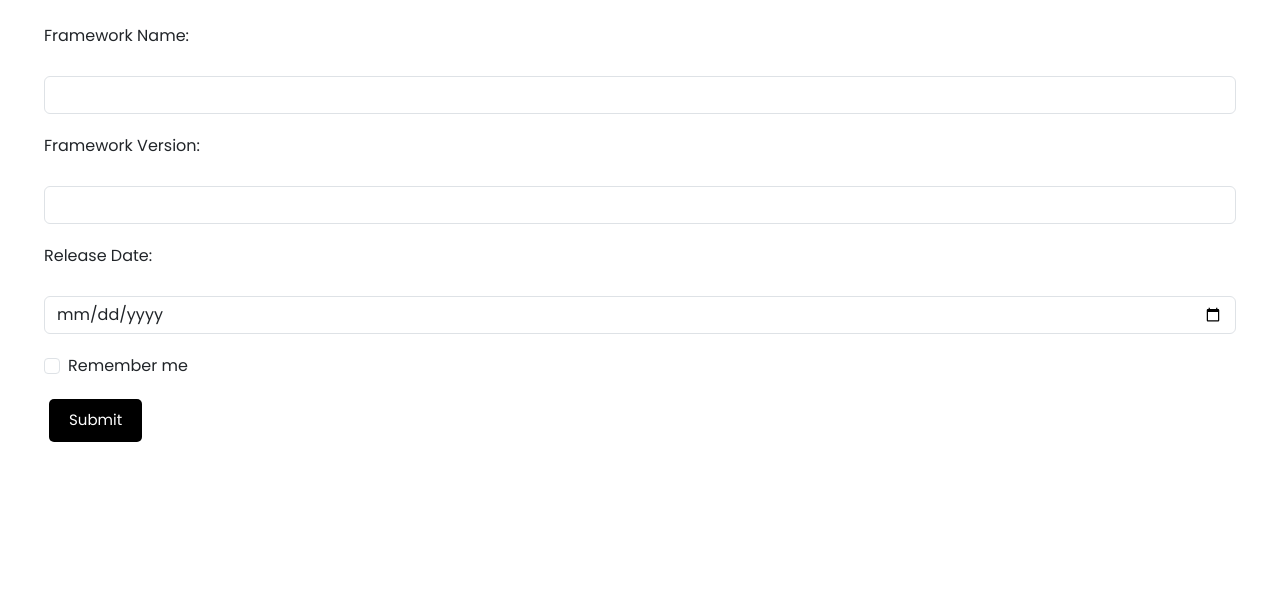
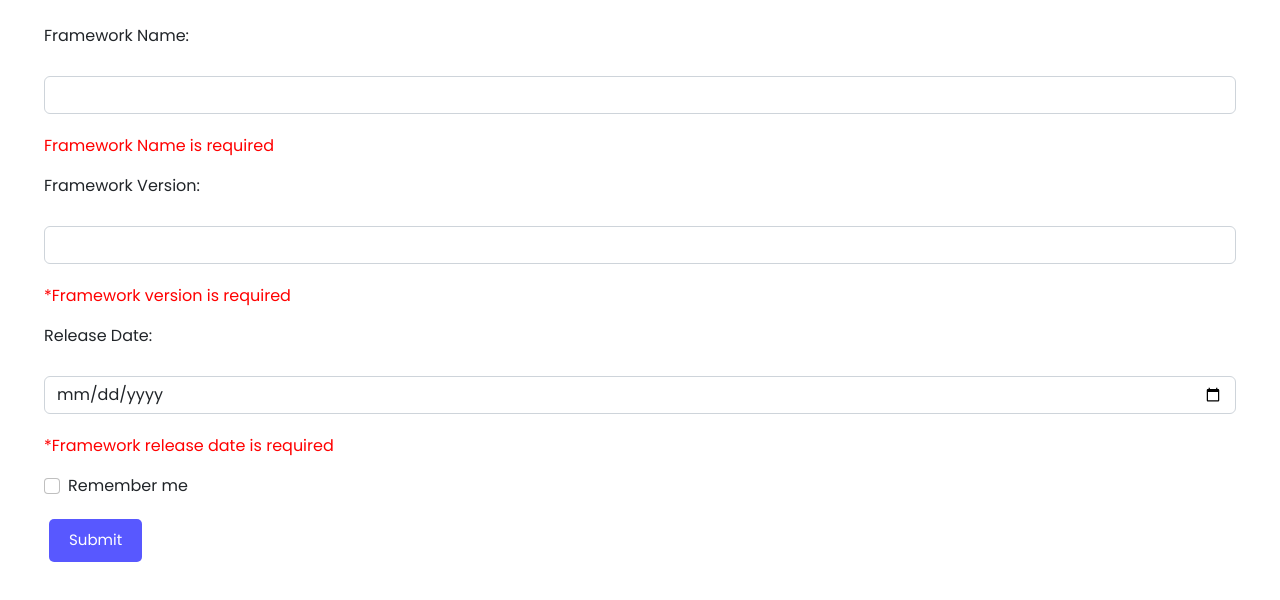
Before and after one commit to irfan-rumon/My-First-Angular-App, an Angular app in the folder frontend/: page /r in a window 1280 px wide. Shown: the top 600 px of the page. Built offline with nearby package versions, Linux system fonts and the light colour scheme.

Commit message:
Implement react form validation

```diff
--- a/frontend/package.json
+++ b/frontend/package.json
@@ -21,6 +21,7 @@
     "@fortawesome/angular-fontawesome": "^0.11.1",
     "@fortawesome/fontawesome-svg-core": "^6.1.1",
     "@fortawesome/free-solid-svg-icons": "^6.1.2",
+    "bootstrap": "^5.2.0",
     "rxjs": "~7.5.0",
     "tslib": "^2.3.0",
     "zone.js": "~0.11.4"
--- a/frontend/src/app/components/reactive-form/reactive-form.component.css
+++ b/frontend/src/app/components/reactive-form/reactive-form.component.css
@@ -0,0 +1,3 @@
+#submit-button{
+    background-color: blue;
+}
--- a/frontend/src/app/components/reactive-form/reactive-form.component.html
+++ b/frontend/src/app/components/reactive-form/reactive-form.component.html
@@ -1,17 +1,44 @@
 <div class="m-4">
-    <form [formGroup]="reactiveForm" (ngSubmit)="onSubmit()">
+    <form [formGroup]="frForm" (ngSubmit)="onSubmit()">
         <div class="mb-3">
             <label class="form-label" for="name">Framework Name:</label>
-            <input type="text" class="form-control" formControlName="name" required>
-        </div>
-        <div class="mb-3">
-            <label class="form-label" for="version">Framework Version:</label>
-            <input type="text" class="form-control" formControlName="version" required>
+            <input type="text" class="form-control"  id="name" formControlName="name" >
+            <span style="color:red;" *ngIf="name && name.untouched &&  name.errors?.['required']" >
+                Framework Name is required
+            </span>
+
+            <span style="color:red;" *ngIf="name && name.dirty && name.errors?.['minlength']" >
+                Framework Name must be at least 3 characters long.
+            </span>
+
+            <span style="color:red;" *ngIf="name && name.dirty && name.errors?.['maxlength']" >
+                Framework Name must be at most 5 characters long.
+            </span>
         </div>
 
         <div class="mb-3">
-            <label class="form-label" for="version">Release Date:</label>
-            <input type="date" class="form-control" formControlName="date" required>
+            <label class="form-label" for="name">Framework Version:</label>
+            <input type="text" class="form-control"  id="version" formControlName="version" >
+            <span style="color:red;" *ngIf="version && version.untouched && version.errors?.['required']" >
+                *Framework version is required
+            </span>
+
+            <span style="color:red;" *ngIf="version  && version.errors?.['minlength']" >
+                *Framework version must be at least 3 characters long.
+            </span>
+
+            <span style="color:red;" *ngIf="version  && version.errors?.['maxlength']" >
+                *Framework version must be at most 5 characters long.
+            </span>
+        </div>
+
+
+        <div class="mb-3">
+            <label class="form-label" for="releaseDate">Release Date:</label>
+            <input type="date" class="form-control" formControlName="releaseDate" required>
+            <span style="color:red;" *ngIf="releaseDate && releaseDate.untouched  && releaseDate.errors?.['required']" >
+                *Framework release date is required
+            </span>
         </div>
         <div class="mb-3">
             <div class="form-check">
@@ -19,6 +46,13 @@
                 <label class="form-check-label" for="checkRemember">Remember me</label>
             </div>
         </div>
-        <button type="submit" class="btn btn-primary">Submit</button>
+        <button [disabled]="frForm.invalid" type="submit" class="btn btn-primary" id="submit-button">Submit</button>
     </form>
 </div>
+
+<div *ngIf="frForm.valid">
+    <p><strong>Name:</strong> {{ this.frForm.value.name }}</p>
+    <p><strong>Version:</strong> {{ this.frForm.value.version }}</p>
+    <p><strong>Release Date:</strong> {{ this.frForm.value.releaseDate }}</p>
+
+</div>
--- a/frontend/src/app/components/reactive-form/reactive-form.component.ts
+++ b/frontend/src/app/components/reactive-form/reactive-form.component.ts
@@ -1,5 +1,6 @@
 import { Component, OnInit } from '@angular/core';
-import { FormGroup, FormControl } from '@angular/forms';
+import { FormBuilder, FormGroup, FormControl, Validators } from '@angular/forms';
+
 
 @Component({
   selector: 'app-reactive-form',
@@ -7,21 +8,44 @@ import { FormGroup, FormControl } from '@angular/forms';
   styleUrls: ['./reactive-form.component.css']
 })
 export class ReactiveFormComponent implements OnInit {
-  reactiveForm = new FormGroup({
-    name: new FormControl(''),
-    version: new FormControl(''),
-    date: new FormControl('')
-  });
 
-  constructor() { }
+   frForm = new FormGroup({
+       name: new FormControl('', [
+          Validators.required,
+          Validators.minLength(3),
+          Validators.maxLength(5)
+       ]),
+       version: new FormControl('', [
+        Validators.required,
+        Validators.minLength(3),
+        Validators.maxLength(5)
+       ]),
+       releaseDate: new FormControl('', [
+          Validators.required
+       ])
+   });
 
 
-  ngOnInit(): void {
+  constructor() {
 
+   }
+
+  ngOnInit(): void {}
+
+  get name(){
+    return this.frForm.get('name');
   }
 
+  get version(){
+    return this.frForm.get('version');
+  }
+
+  get releaseDate(){
+    return this.frForm.get('releaseDate');
+  }
+
+
   onSubmit() {
-    // TODO: Use EventEmitter with form value
-    console.warn(this.reactiveForm.value);
+     console.warn(this.frForm.value);
   }
 }
--- a/frontend/src/styles.css
+++ b/frontend/src/styles.css
@@ -1,4 +1,5 @@
 @import url("https://fonts.googleapis.com/css2?family=Poppins:wght@300;400&display=swap");
+@import "~bootstrap/dist/css/bootstrap.css";
 
 * {
   box-sizing: border-box;
```
Also changed, not shown: frontend/src/app/reactiveForm.ts (added, +7 -0 lines), 1 other file (tests, documents, lock files or other folders).
